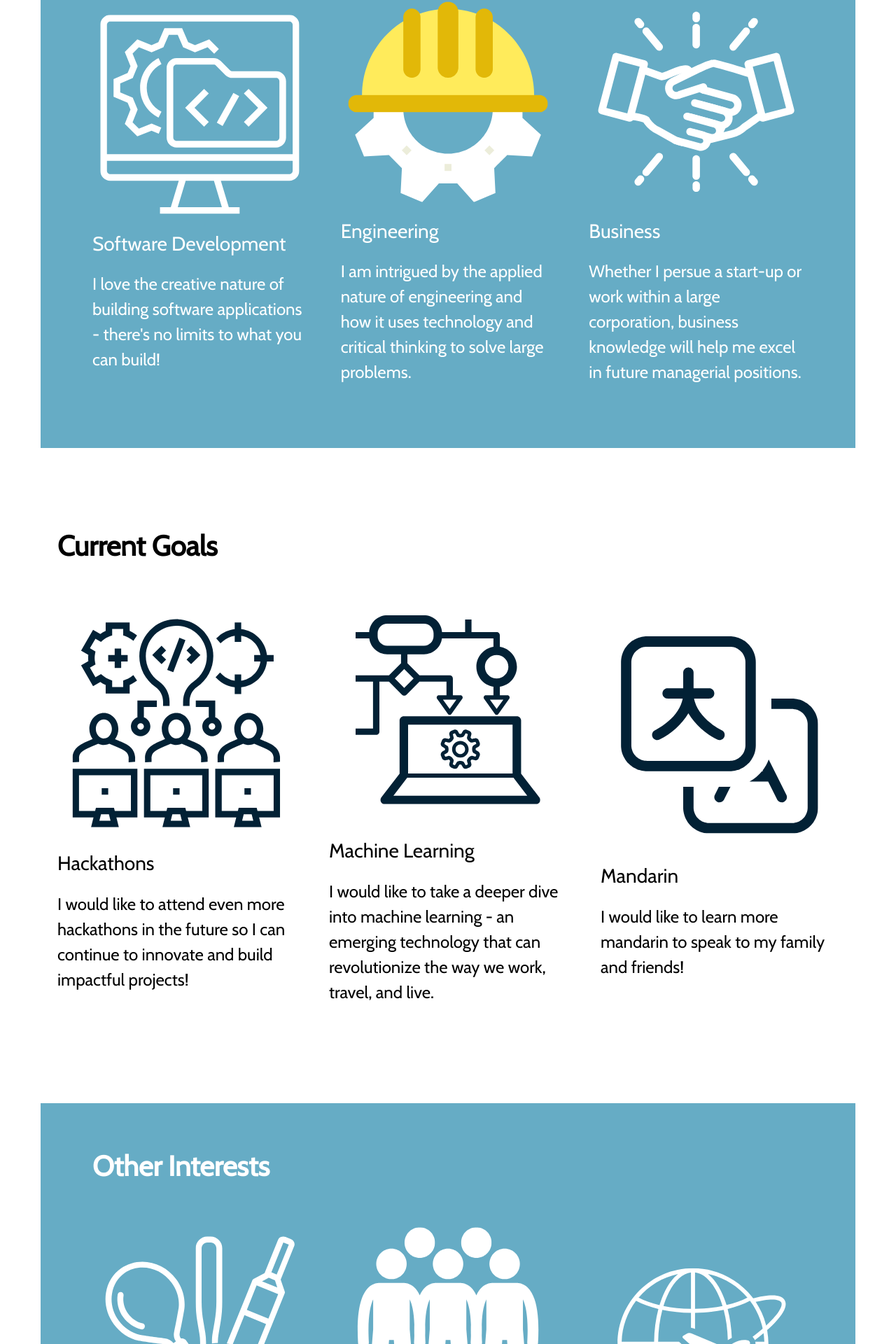
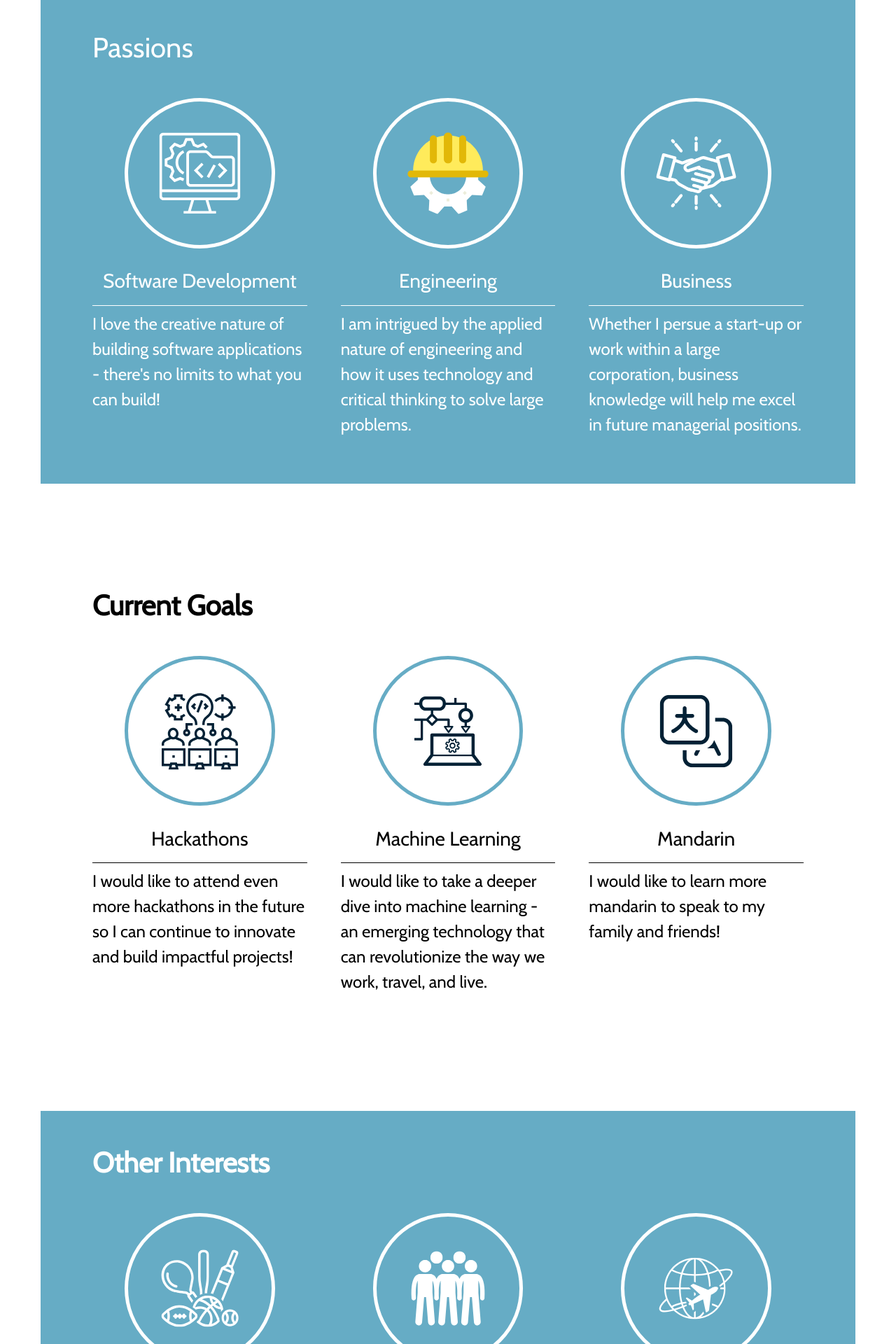
Before and after one commit to Jeffery05/jeffery05.github.io, a React (Create React App) app: page /about in a window 1280 px wide. Shown: the part 776-2696 px from the top of the page at 70% size. Built offline with nearby package versions, Linux system fonts and the light colour scheme.

Commit message:
formatting changes

```diff
--- a/src/Components/about.jsx
+++ b/src/Components/about.jsx
@@ -29,7 +29,7 @@ export default function About() {
           rel="stylesheet"
         />
       </head>
-      <div className="row gx-5 mb-6 mt-6">
+      <div className="row gx-5 about-hello">
         <div className="col-md-8">
           <h1 className="my-3">
             <b>Hello!</b>
@@ -53,42 +53,42 @@ export default function About() {
 
       <div className="row gx-5">
         <h1> Passions</h1>
-        <div className="col-md-4 logos">
+        <div className="col-md-4 icon-card">
+          <div className="abt-icon">
           <img
             src={softwareDev}
             alt="Software Development"
-            width="100%"
-            height="100%"
-            className="rounded img-fluid"
-          />
+
+            className=" img-fluid"
+          /></div>
           <h3>Software Development</h3>
           <p>
             I love the creative nature of building software applications -
             there's no limits to what you can build!
           </p>
         </div>
-        <div className="col-md-4 logos">
+        <div className="col-md-4 icon-card">
+          <div className="abt-icon">
           <img
             src={engineering}
             alt="Software Development"
-            width="100%"
-            height="100%"
-            className="rounded img-fluid"
-          />
+
+            className=" img-fluid"
+          /></div>
           <h3>Engineering</h3>
           <p>
             I am intrigued by the applied nature of engineering and how it uses
             technology and critical thinking to solve large problems.
           </p>
         </div>
-        <div className="col-md-4 logos">
+        <div className="col-md-4 icon-card">
+          <div className="abt-icon">
           <img
             src={business}
             alt="Software Development"
-            width="100%"
-            height="100%"
-            className="rounded img-fluid"
-          />
+
+            className=" img-fluid"
+          /></div>
           <h3>Business</h3>
           <p>
             Whether I persue a start-up or work within a large corporation,
@@ -99,31 +99,31 @@ export default function About() {
       </div>
 
       <div className="row gx-5 mb-6 mt-6">
-        <h1 className="mt-6 my-3">
+        <h1>
           <b>Current Goals</b>
         </h1>
-        <div className="col-md-4 logos">
+        <div className="col-md-4 icon-card">
+          <div className="abt-icon">
           <img
             src={hackathons}
             alt="Software Development"
-            width="100%"
-            height="100%"
-            className="rounded img-fluid"
-          />
+
+            className=" img-fluid"
+          /></div>
           <h3>Hackathons</h3>
           <p>
             I would like to attend even more hackathons in the future so I can
             continue to innovate and build impactful projects!
           </p>
         </div>
-        <div className="col-md-4 logos">
+        <div className="col-md-4 icon-card">
+          <div className="abt-icon">
           <img
             src={machineLearning}
             alt="Software Development"
-            width="100%"
-            height="100%"
-            className="rounded img-fluid"
-          />
+
+            className=" img-fluid"
+          /></div>
           <h3>Machine Learning</h3>
           <p>
             I would like to take a deeper dive into machine learning - an
@@ -131,15 +131,14 @@ export default function About() {
             and live.
           </p>
         </div>
-        <div className="col-md-4 logos">
+        <div className="col-md-4 icon-card">
+          <div className="abt-icon">
           <img
             src={mandarin}
             alt="Software Development"
-            width="100%"
-            s
-            height="100%"
-            className="rounded img-fluid"
-          />
+
+            className=" img-fluid"
+          /></div>
           <h3>Mandarin</h3>
           <p>
             I would like to learn more mandarin to speak to my family and
@@ -149,52 +148,51 @@ export default function About() {
       </div>
 
       <div className="row gx-5 mb-6 mt-6">
-        <h1 className="mt-6 my-3">
+        <h1>
           <b>Other Interests</b>
         </h1>
-        <div className="col-md-4 logos">
+        <div className="col-md-4 icon-card">
+          <div className="abt-icon">
           <img
             src={sports}
             alt="Software Development"
-            width="100%"
-            height="100%"
-            className="rounded img-fluid"
-          />
+
+            className=" img-fluid"
+          /></div>
           <h3>Sports</h3>
           <p>
             I love to exercise and play sports, including soccer, badminton, and
             ultimate frisbee.
           </p>
         </div>
-        <div className="col-md-4 logos">
+        <div className="col-md-4 icon-card">
+          <div className="abt-icon">
           <img
             src={community}
             alt="Software Development"
-            width="100%"
-            height="100%"
-            className="rounded img-fluid"
-          />
+
+            className=" img-fluid"
+          /></div>
           <h3>Community</h3>
           <p>
             In my spare time, I like to volunteer in the community by organizing
             events, working with children, and helping local museums.
           </p>
         </div>
-        <div className="col-md-4 logos">
+        <div className="col-md-4 icon-card">
+          <div className="abt-icon">
           <img
             src={travel}
             alt="Software Development"
-            width="100%"
-            height="100%"
-            className="rounded img-fluid"
-          />
+            className=" img-fluid"
+          /></div>
           <h3>Travel</h3>
           <p>I enjoy exploring new places and experiencing new cultures!</p>
         </div>
       </div>
 
       <div className="row gx-5 mb-6 mt-6">
-        <div className="col-md-8">
+        <div className="col-md-6">
           <h3 className="p-6">Programming Languages</h3>
           <p>
             <ul>
@@ -208,7 +206,7 @@ export default function About() {
             </ul>
           </p>
         </div>
-        <div className="col-md-4 findme">
+        <div className="col-md-6 findme">
           <h2 className="mb-2">Find Me</h2>
           <p>
             <a
--- a/src/Components/achievements.jsx
+++ b/src/Components/achievements.jsx
@@ -31,10 +31,7 @@ export default function Achievements() {
           >
             <img
               src={mscLogo}
-              alt="Mackenzie Science Club Logo"
-              width="80%"
-              height="80%"
-              className="rounded img-fluid"
+              alt="Mackenzie Science Club Logo"width="100%" height="1000px"     className="rounded img-fluid"
             />
           </a>
         </div>
@@ -64,10 +61,7 @@ export default function Achievements() {
           <a href="https://decamackenzie.ca/" target="_blank" rel="noopener noreferrer">
             <img
               src={decaLogo}
-              alt="DECA Mackenzie Logo"
-              width="100%"
-              height="100%"
-              className="rounded img-fluid"
+              alt="DECA Mackenzie Logo"width="100%" height="1000px"     className="rounded img-fluid"
             />
           </a>
         </div>
@@ -100,10 +94,7 @@ export default function Achievements() {
         <div className="col-md-3 ps-3">
           <img
             src={SMS}
-            alt="Spirit of Math Logo"
-            width="100%"
-            height="100%"
-            className="rounded img-fluid"
+            alt="Spirit of Math Logo"width="100%" height="1000px"   className="rounded img-fluid"
           />
         </div>
         <div className="col-md-9">
@@ -130,10 +121,7 @@ export default function Achievements() {
           <a href="https://maclyonsden.com/" target="_blank" rel="noopener noreferrer">
             <img
               src={metro}
-              alt="Mac Lyons Den Logo"
-              width="70%"
-              height="70%"
-              className="rounded img-fluid"
+              alt="Mac Lyons Den Logo"width="100%" height="1000px"     className="rounded img-fluid"
             />
           </a>
         </div>
@@ -145,7 +133,7 @@ export default function Achievements() {
           <hr />
           <ul>
             <li>
-              Collaborate with other developers to build the school website.
+              Collaborate with other developers to build the official school website.
             </li>
             <li>
               Created the user interface for club executives to submit
@@ -162,10 +150,7 @@ export default function Achievements() {
         <div className="col-md-3 ps-3">
           <img
             src={modelUN}
-            alt="Model UN Logo"
-            width="70%"
-            height="70%"
-            className="rounded img-fluid"
+            alt="Model UN Logo"width="100%" height="1000px"   className="rounded img-fluid"
           />
         </div>
         <div className="col-md-9">
--- a/src/index.css
+++ b/src/index.css
@@ -66,9 +66,7 @@ h3.h1-Welcome{
   padding-right: 15px;
 }
 
-li{
-  font-size: 18px !important;
-}
+
 
 /* Set widths on the form inputs since otherwise they're 100% wide */
 input,
@@ -77,7 +75,7 @@ textarea {
   max-width: 2000px;
 }
 
-p {font-size: 24px; font-family: 'Cabin', sans-serif;}
+p, ul {font-size: 24px; font-family: 'Cabin', sans-serif;}
 
 h1 {
   font-family: 'Cabin', sans-serif;
@@ -271,6 +269,10 @@ header nav a:hover, header nav a:focus, header nav a:active {
   background: var(--primary);
 } */
 
+footer {
+  margin-bottom: 100px;
+  text-align: left !important;
+}
 /* page content */
 main {
   margin: 0 auto;
@@ -278,19 +280,49 @@ main {
 }
 main > .container {
   margin-top: 150px;
-  gap: 100px;
+  /* gap: 100px;
   display: flex;
-  flex-direction: column;
+  flex-direction: column; */
 }
 .about .row {
+  margin-bottom: 100px;
+}
+.about .row:last-of-type {
+  margin-bottom: 0;
+}
+.about-hello {
   align-items: center;
+}
+.abt-icon {
+  width: 70%;
+  display: block;
+  margin: 0 auto 10%;
+  border: solid 5px var(--light-sky-color);
+  border-radius: 100%;
+  padding: 13%;
+}
+.icon-card h3 {
+  text-align: center;
+  padding-bottom: 0.6em;
+  border-bottom: 1px solid var(--text);
+}
+.about h1 {
+  margin: 0 0 3rem;
+}
+.about .row {
+  align-items: top;
+  padding: 50px;
 }
 .about .row:nth-child(odd) {
   background: var(--light-sky-color);
   color:  var(--secondary);
-  padding: 50px;
 }
-
+.about .row:nth-child(odd) .abt-icon {
+  border-color: var(--secondary);
+}
+.about .row:nth-child(odd) h3 {
+  border-color: var(--secondary);
+}
 .findme p {
   display: flex;
   width: 100%;
@@ -302,7 +334,6 @@ main > .container {
 .findme p a {
   flex: 1 1 25%;
 }
-
 .logos {
   padding: calc(var(--bs-gutter-x) * 0.5);
   border-radius: var(--bs-border-radius);
@@ -315,6 +346,17 @@ main > .container {
 }
 .card {
   color: var(--hill-color);
+}
+.achieve .row.mb-3 {
+  margin-bottom: 100px !important;
+}
+.achieve .row.mb-3:nth-last-of-type(2) {
+  margin-bottom: 0 !important;
+}
+.achieve img {
+  width: 70%;
+  margin: 0 auto;
+  display: block;
 }
 .projects {
   display: flex;
@@ -332,3 +374,7 @@ main > .container {
 main > .contact {
   gap: initial;
 }
+.btn-primary {
+  background-color: var(--sky-color) !important;
+  color: var(--secondary) !important;
+}
```
Also changed, not shown: src/Components/projects.jsx (+12 -12 lines), src/Components/images/MSC Logo.png, 1 other file (tests, documents, lock files or other folders).
